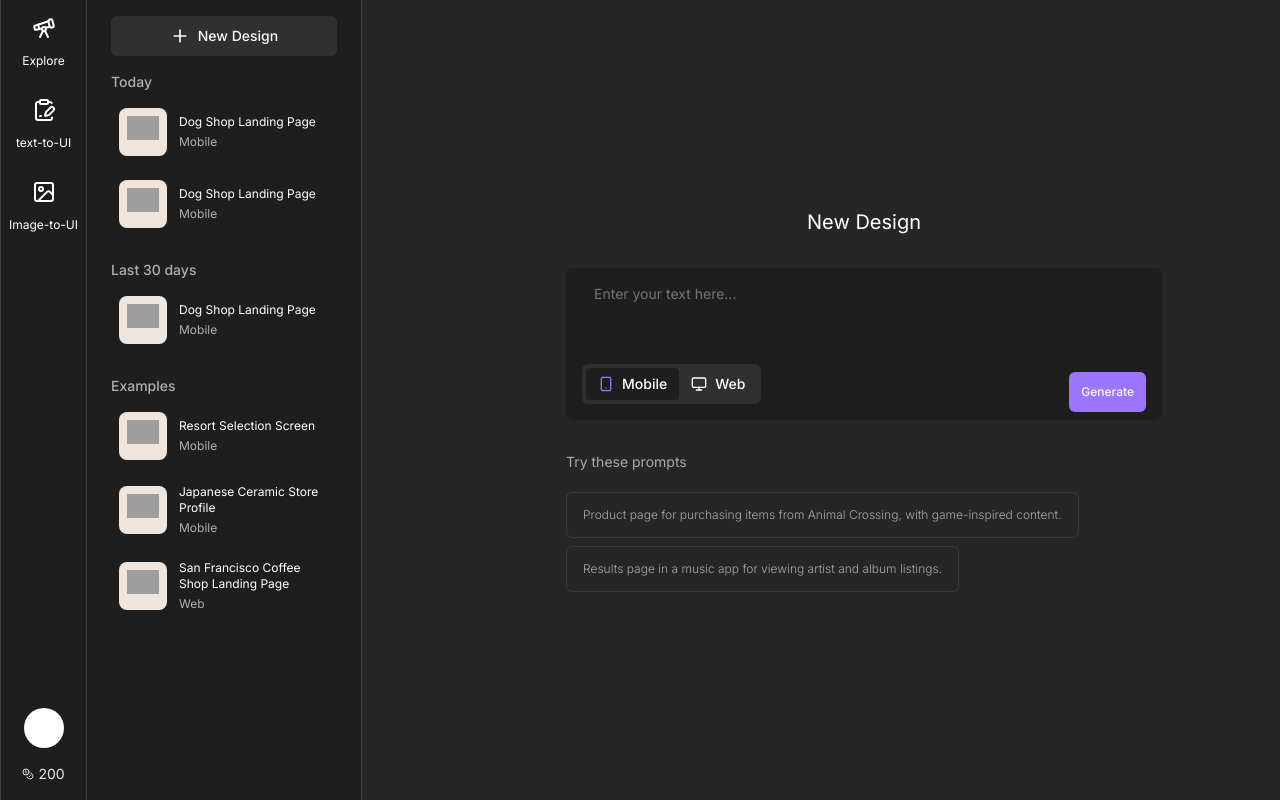
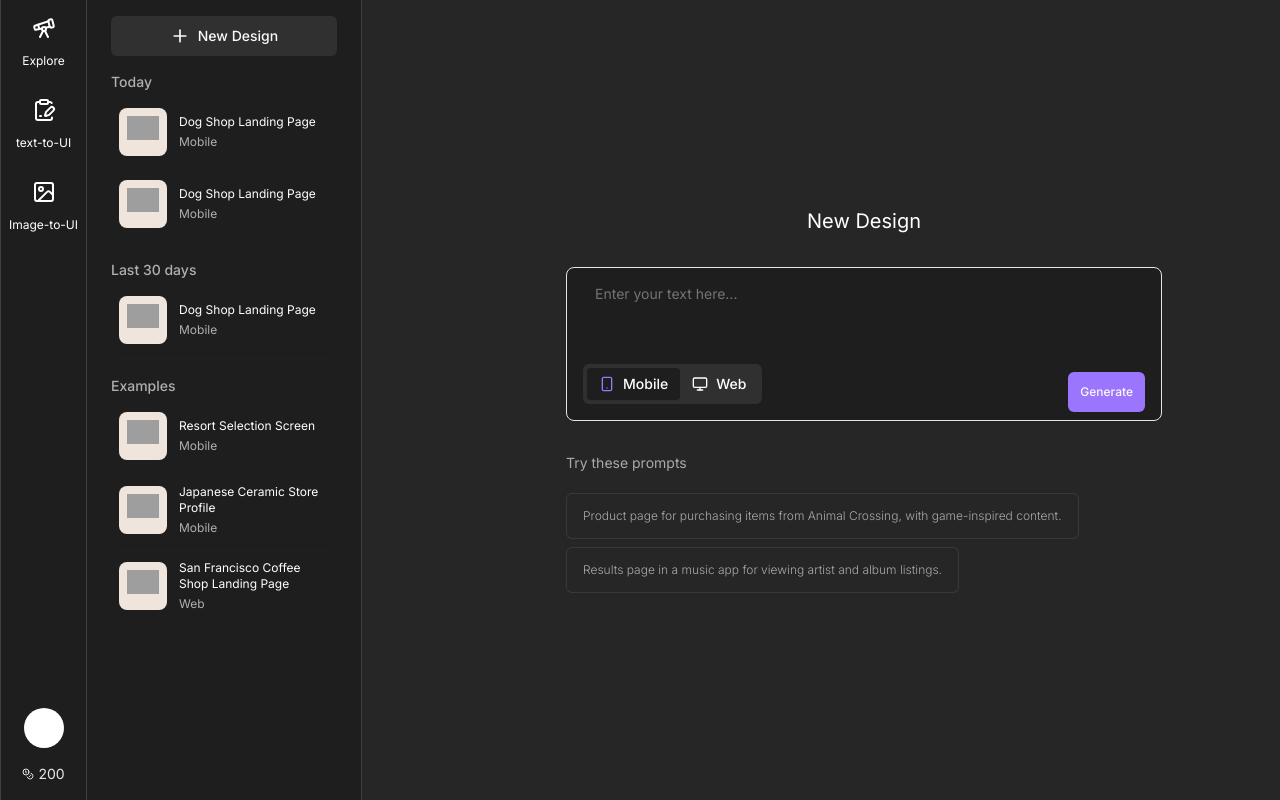
Before and after one commit to adarsh-technocrat/Craft-AI, a Next.js app: page /create in a window 1280 px wide. Built offline with nearby package versions, Linux system fonts and the light colour scheme; grey boxes are pictures that could not be loaded.

Commit message:
chore: added minor changes

```diff
--- a/app/(main)/create/_component/initial-conversion.tsx
+++ b/app/(main)/create/_component/initial-conversion.tsx
@@ -24,7 +24,7 @@ function InitialConversation() {
   return (
     <div className="max-w-[640px] w-full flex flex-col items-center justify-center gap-8 rounded-xl pr-11">
       <h4 className="text-xl text-white">New Design</h4>
-      <Card className="w-full bg-[#1e1e1e] px-4 border-none">
+      <Card className="w-full bg-[#1e1e1e] px-4 border-whitec border-opacity-10">
         <Textarea
           className="outline-none text-white py-4 max-h-[192px] bg-transparent border-none resize-none"
           placeholder="Enter your text here..."
```
